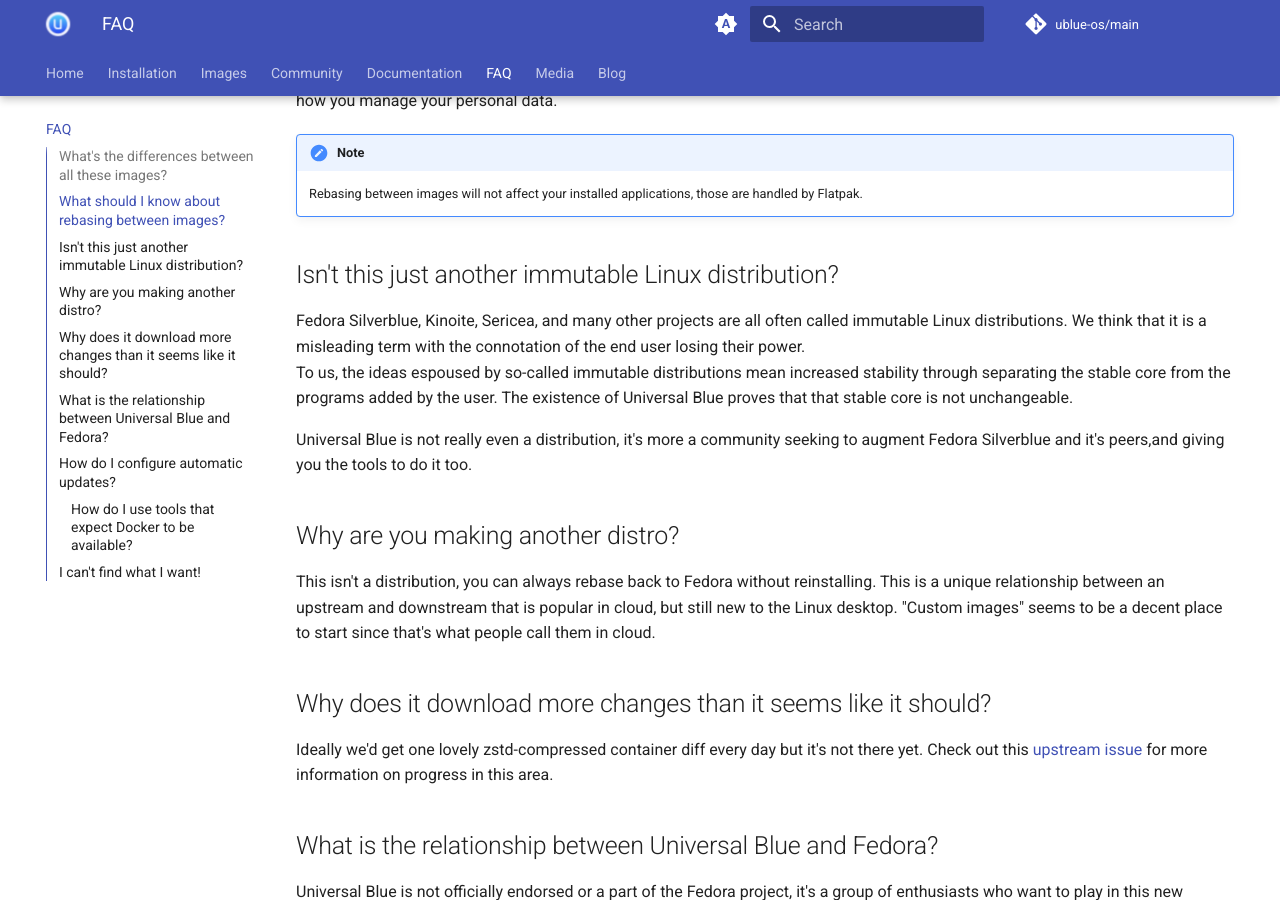
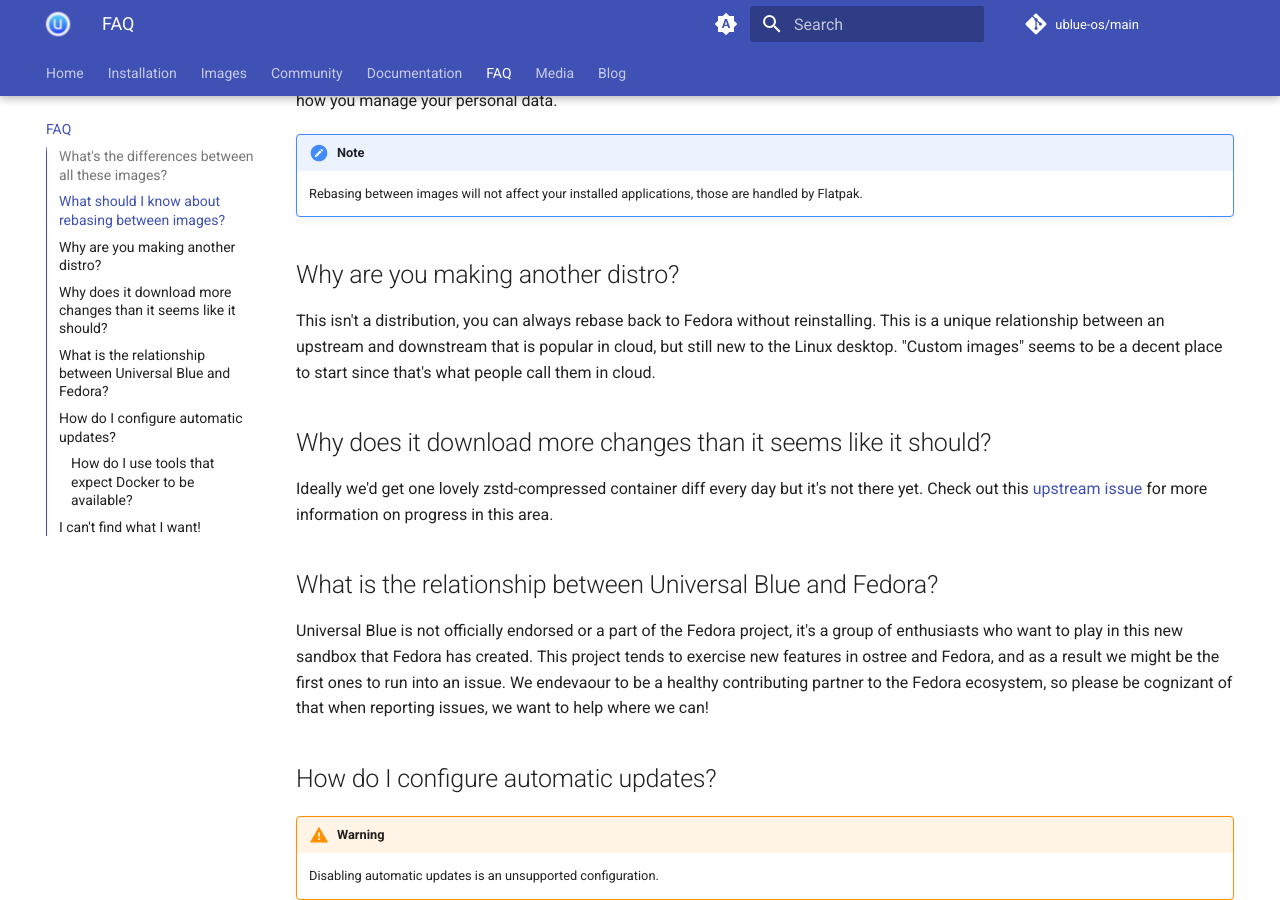
Before and after one commit to ublue-os/website, an MkDocs documentation site: the page built from docs/faq.md, in a window 1280 px wide and 900 px high, scrolled down 784 px. Built offline with MkDocs 1.6.1 and Material for MkDocs 9.7.7, drawn with Linux system fonts in a browser that asks for light colours; comment, search, counter and statistics services are not loaded.

Commit message:
fix: remove immutable faq
This is just opinion.

```diff
--- a/docs/faq.md
+++ b/docs/faq.md
@@ -29,14 +29,6 @@ This may or may not be important to you depending on your usage, available disk
 !!! note
 
     Rebasing between images will not affect your installed applications, those are handled by Flatpak.
-
-## Isn't this just another immutable Linux distribution?
-
-Fedora Silverblue, Kinoite, Sericea, and many other projects are all often called immutable Linux distributions.
-We think that it is a misleading term with the connotation of the end user losing their power.
-To us, the ideas espoused by so-called immutable distributions mean increased stability through separating the stable core from the programs added by the user. The existence of Universal Blue proves that that stable core is not unchangeable.
-
-Universal Blue is not really even a distribution, it's more a community seeking to augment Fedora Silverblue and it's peers,and giving you the tools to do it too.
 
 ## Why are you making another distro?
 
```
